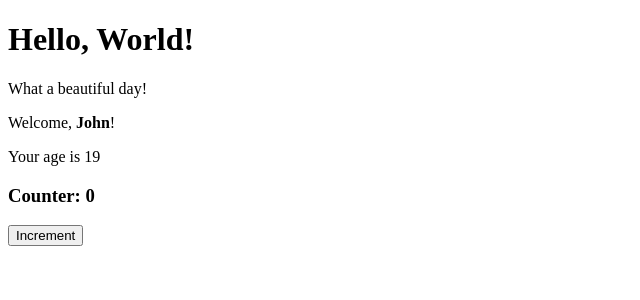
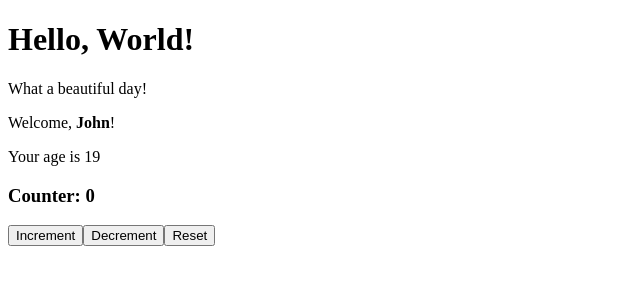
Before and after one commit to fleola/my-app, a React (Create React App) app in the folder components-new-app/: page / in a window 1280 px wide. Shown: the top 300 px of the page, without its empty margins (0-640 px from the left). Built offline with nearby package versions, Linux system fonts and the light colour scheme.

Commit message:
custom hooks 01 2.0

```diff
--- a/components-new-app/src/ClickCounter.js
+++ b/components-new-app/src/ClickCounter.js
@@ -1,14 +1,16 @@
 import { useState } from "react";
+import { useCounter } from "./useCounter";
 
 export function ClickCounter() {
   const [count, setCount] = useState(0);
-  const handleIncrementCount = () => {
-    setCount((count) => count + 1);
-  };
+  const { state, incrementFunction, decrementFunction, resetFunction } =
+    useCounter(count);
   return (
     <div>
-      <h3>Counter: {count}</h3>
-      <button onClick={handleIncrementCount}>Increment</button>
+      <h3>Counter: {state}</h3>
+      <button onClick={incrementFunction}>Increment</button>
+      <button onClick={decrementFunction}>Decrement</button>
+      <button onClick={resetFunction}>Reset</button>
     </div>
   );
 }
--- a/components-new-app/src/useCounter.jsx
+++ b/components-new-app/src/useCounter.jsx
@@ -1,7 +1,7 @@
 import { useState } from "react";
 
-export function useCounter(stateValue){
-    const[data, setData] = useState(stateValue)
+export function useCounter(stateValue) {
+  const [data, setData] = useState(stateValue);
 
   const handleIncrementCount = () => {
     setData((data) => data + 1);
@@ -15,10 +15,10 @@ export function useCounter(stateValue){
     setData(stateValue);
   };
 
-      return{
+  return {
     state: data,
     incrementFunction: handleIncrementCount,
     decrementFunction: handleDecrementCount,
-        resetFunction: handleReset
+    resetFunction: handleReset,
+  };
 }
-}
```
Lines whose indentation alone changed are shown as unchanged.
